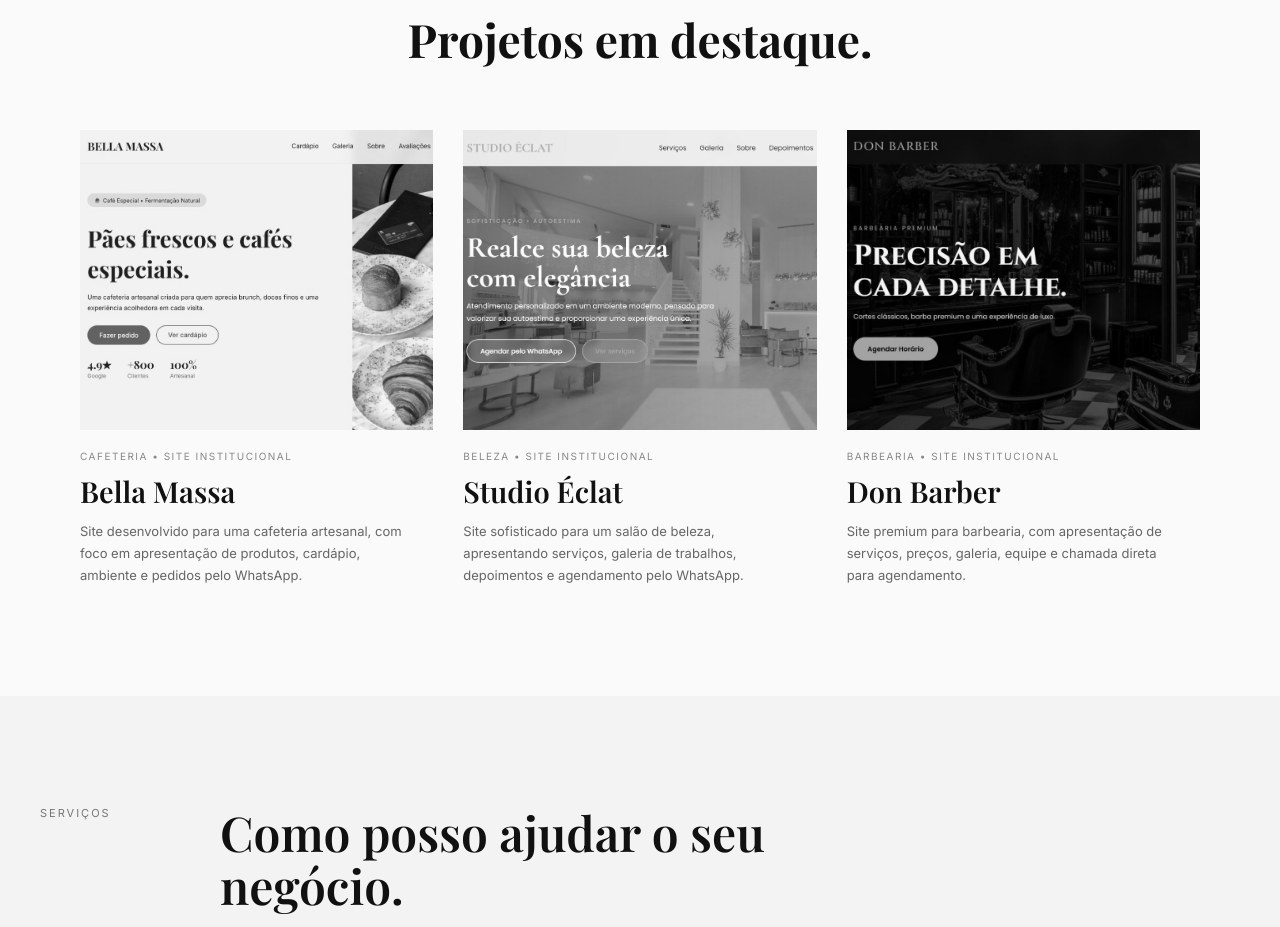
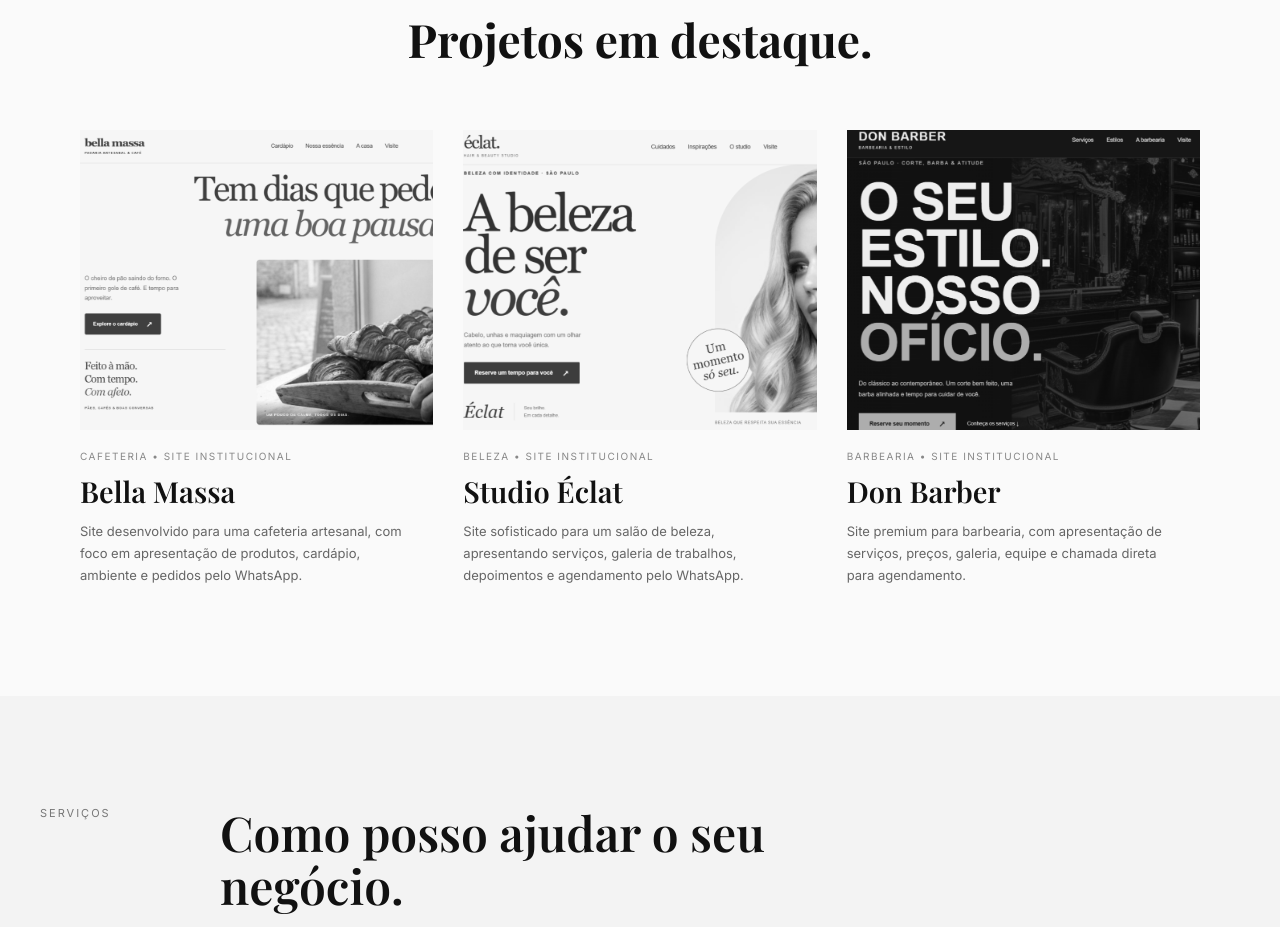
Before and after one commit to RafaellaBressan/rafaella-portfolio, a plain HTML site: page index.html in a window 1280 px wide. Shown: the part 1786-2713 px from the top of the page. Drawn offline with nearby package versions, Linux system fonts and the light colour scheme.

Commit message:
Atualização das imagens

```diff
--- a/index.html
+++ b/index.html
@@ -255,7 +255,7 @@
             >
 
                 <img
-                    src="assets/img/projects/bella-massa.jpg"
+                    src="assets/img/projects/bella-massa.png"
                     alt="Projeto Bella Massa"
                 >
 
@@ -297,7 +297,7 @@
             >
 
                 <img
-                    src="assets/img/projects/studio-eclat.jpg"
+                    src="assets/img/projects/studio-eclat.png"
                     alt="Projeto Studio Éclat"
                 >
 
@@ -339,7 +339,7 @@
             >
 
                 <img
-                    src="assets/img/projects/don-barber.jpg"
+                    src="assets/img/projects/don-barber.png"
                     alt="Projeto Don Barber"
                 >
 
```
Also changed, not shown: assets/img/projects/bella-massa.jpg (deleted), assets/img/projects/bella-massa.png (added), assets/img/projects/don-barber.jpg (deleted), assets/img/projects/don-barber.png (added), assets/img/projects/studio-eclat.jpg (deleted), assets/img/projects/studio-eclat.png (added).
